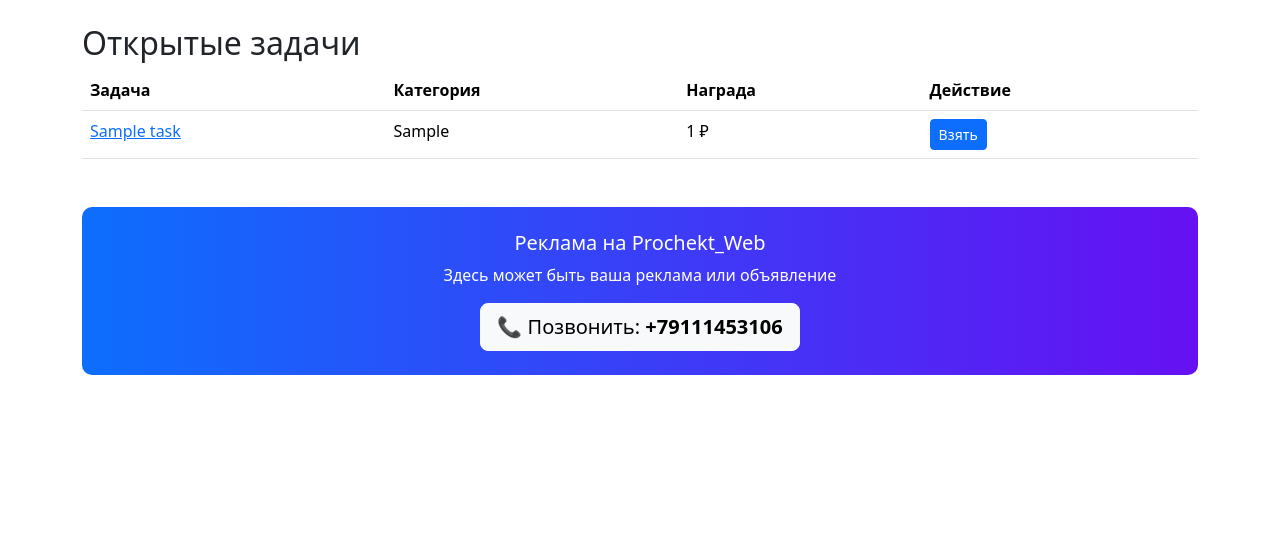
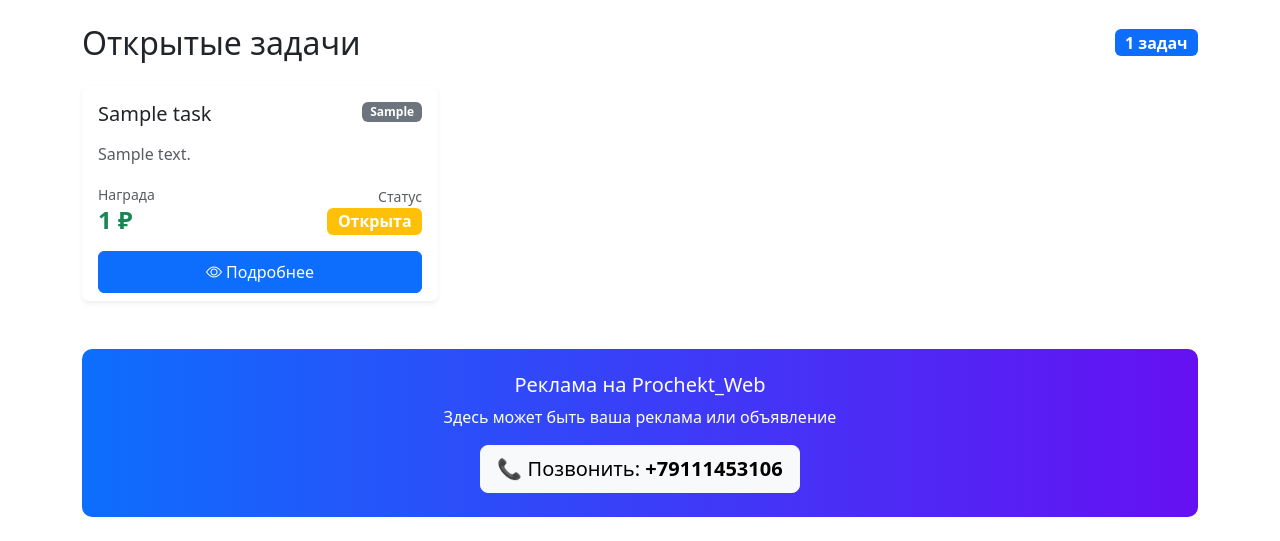
Before and after one commit to balkunovlevnikolaevich-a11y/Prochekt_Web, a Flask app: template app/templates/task_list.html in a window 1280 px wide. Shown: the part 60-601 px from the top of the page. Run offline with Flask 3, Linux system fonts and the light colour scheme; the template is opened without the code that fills it: values that come from a table or form of the project are taken from there, others are empty; tables that the repository leaves empty hold one stand-in row (values such as "Sample post").

Commit message:
Update task_list.html

```diff
--- a/app/templates/task_list.html
+++ b/app/templates/task_list.html
@@ -1,26 +1,58 @@
 {% extends "base.html" %}
 {% block content %}
-<h2>Открытые задачи</h2>
-<table class="table table-hover">
-    <thead>
-        <tr>
-            <th>Задача</th>
-            <th>Категория</th>
-            <th>Награда</th>
-            <th>Действие</th>
-        </tr>
-    </thead>
-    <tbody>
-        {% for task in tasks %}
-        <tr>
-            <td><a href="{{ url_for('tasks.task_detail', task_id=task.id) }}">{{ task.title }}</a></td>
-            <td>{{ task.category or '-' }}</td>
-            <td>{{ task.reward }} ₽</td>
-            <td>
-                <a href="{{ url_for('tasks.take_task', task_id=task.id) }}" class="btn btn-sm btn-primary">Взять</a>
-            </td>
-        </tr>
-        {% endfor %}
-    </tbody>
-</table>
+
+<div class="d-flex justify-content-between align-items-center mb-4">
+    <h2 class="mb-0">Открытые задачи</h2>
+    <span class="badge bg-primary fs-6">{{ tasks|length }} задач</span>
+</div>
+
+<div class="row row-cols-1 row-cols-md-2 row-cols-lg-3 g-4">
+    {% for task in tasks %}
+    <div class="col">
+        <div class="card h-100 shadow-sm border-0 hover-card overflow-hidden">
+            <div class="card-body d-flex flex-column">
+                <!-- Заголовок + категория -->
+                <div class="d-flex justify-content-between align-items-start mb-3">
+                    <h5 class="card-title mb-0">{{ task.title }}</h5>
+                    <span class="badge bg-secondary text-white">{{ task.category or 'Общее' }}</span>
+                </div>
+
+                <!-- Описание -->
+                <p class="card-text flex-grow-1 text-muted" style="display: -webkit-box; -webkit-line-clamp: 4; -webkit-box-orient: vertical; overflow: hidden;">
+                    {{ task.description|truncate(140) }}
+                </p>
+
+                <!-- Награда и статус -->
+                <div class="mt-auto d-flex justify-content-between align-items-end">
+                    <div>
+                        <small class="text-muted">Награда</small>
+                        <h4 class="mb-0 text-success fw-bold">{{ task.reward }} ₽</h4>
+                    </div>
+                    <div class="text-end">
+                        <small class="text-muted">Статус</small><br>
+                        <span class="badge bg-{{ 'warning' if task.status.value == 'Открыта' else 'info' }} fs-6">
+                            {{ task.status.value }}
+                        </span>
+                    </div>
+                </div>
+            </div>
+
+            <div class="card-footer bg-transparent border-0 pt-0">
+                <a href="{{ url_for('tasks.task_detail', task_id=task.id) }}"
+                   class="btn btn-primary w-100 py-2">
+                    <i class="bi bi-eye"></i> Подробнее
+                </a>
+            </div>
+        </div>
+    </div>
+    {% endfor %}
+</div>
+
+{% if not tasks %}
+<div class="text-center py-5 text-muted">
+    <h4>Пока нет открытых задач</h4>
+    <p class="lead">Будьте первым, кто создаст задачу!</p>
+</div>
+{% endif %}
+
 {% endblock %}
```
